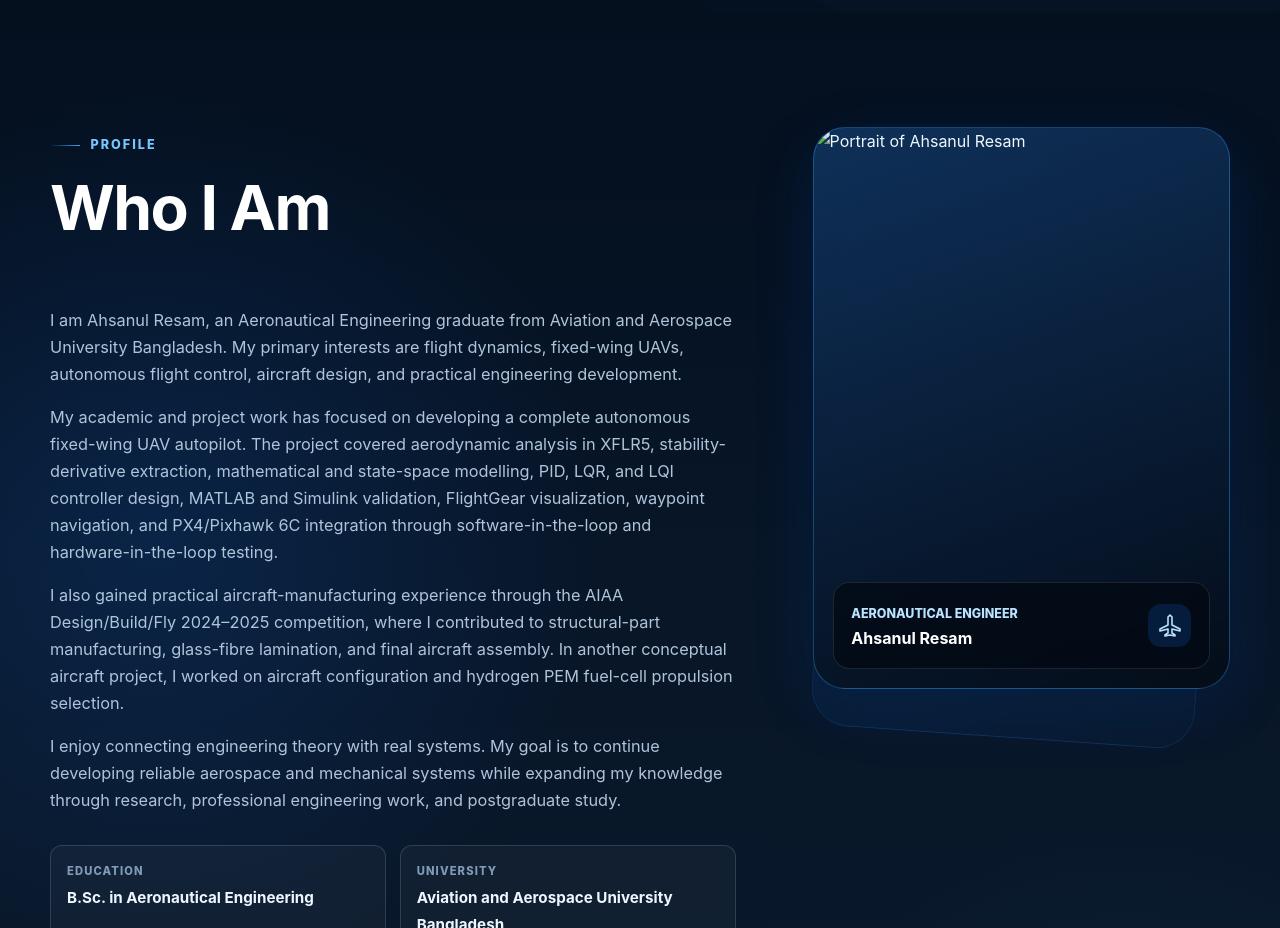
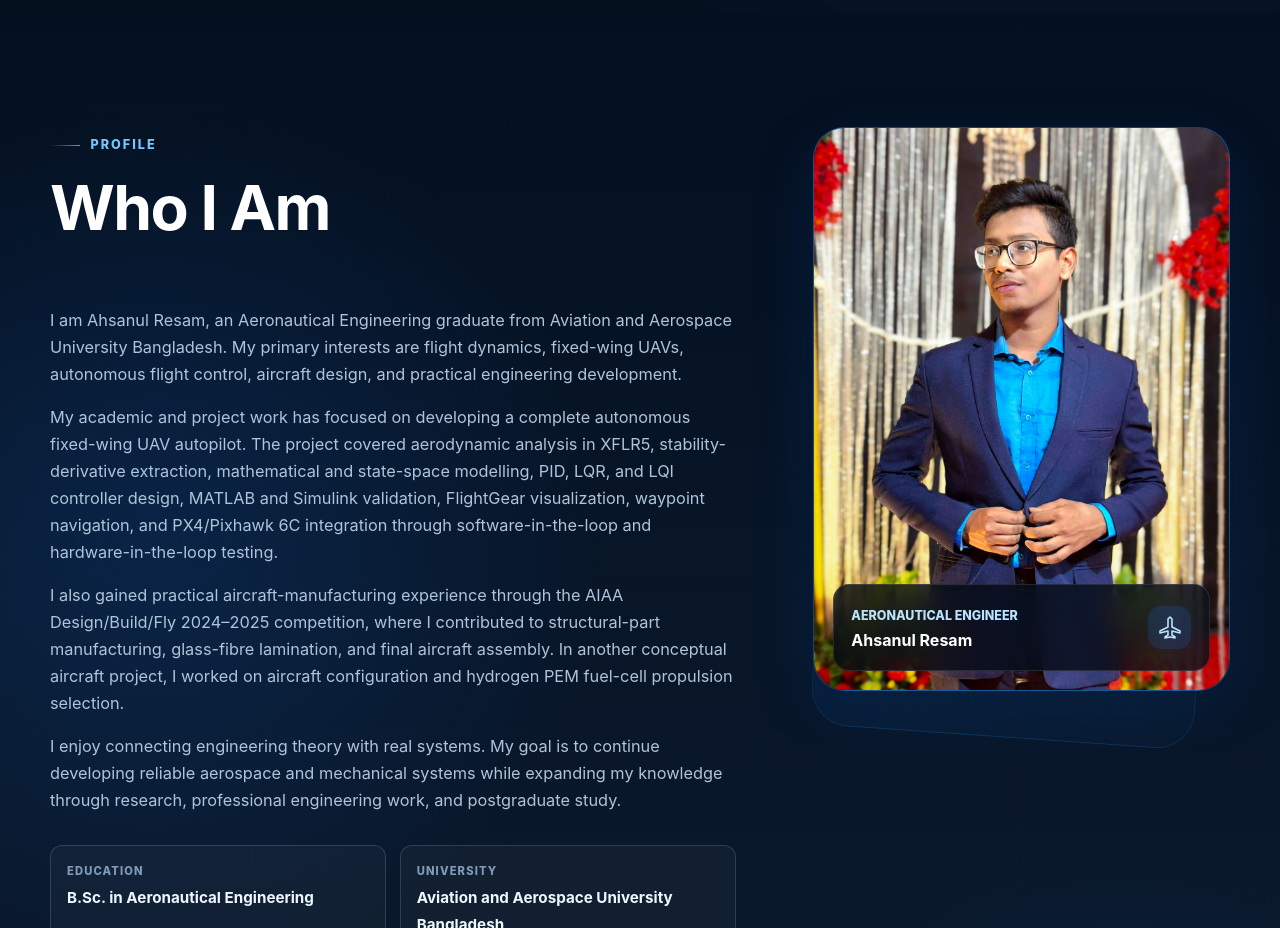
Before and after one commit to resam-aero/portfolio, a plain HTML site: page index.html in a window 1280 px wide. Shown: the part 840-1768 px from the top of the page. Drawn offline with Linux system fonts and the light colour scheme.

Commit message:
Update index.html

```diff
--- a/index.html
+++ b/index.html
@@ -2388,7 +2388,7 @@
               <!-- Replace the placeholder below with your profile photo URL or file path -->
               <img
                 class="profile-placeholder"
-                src="assets/profile.jpg"
+                src="assets/profile.jpeg"
                 alt="Portrait of Ahsanul Resam"
               >
               <div class="profile-label">
```
